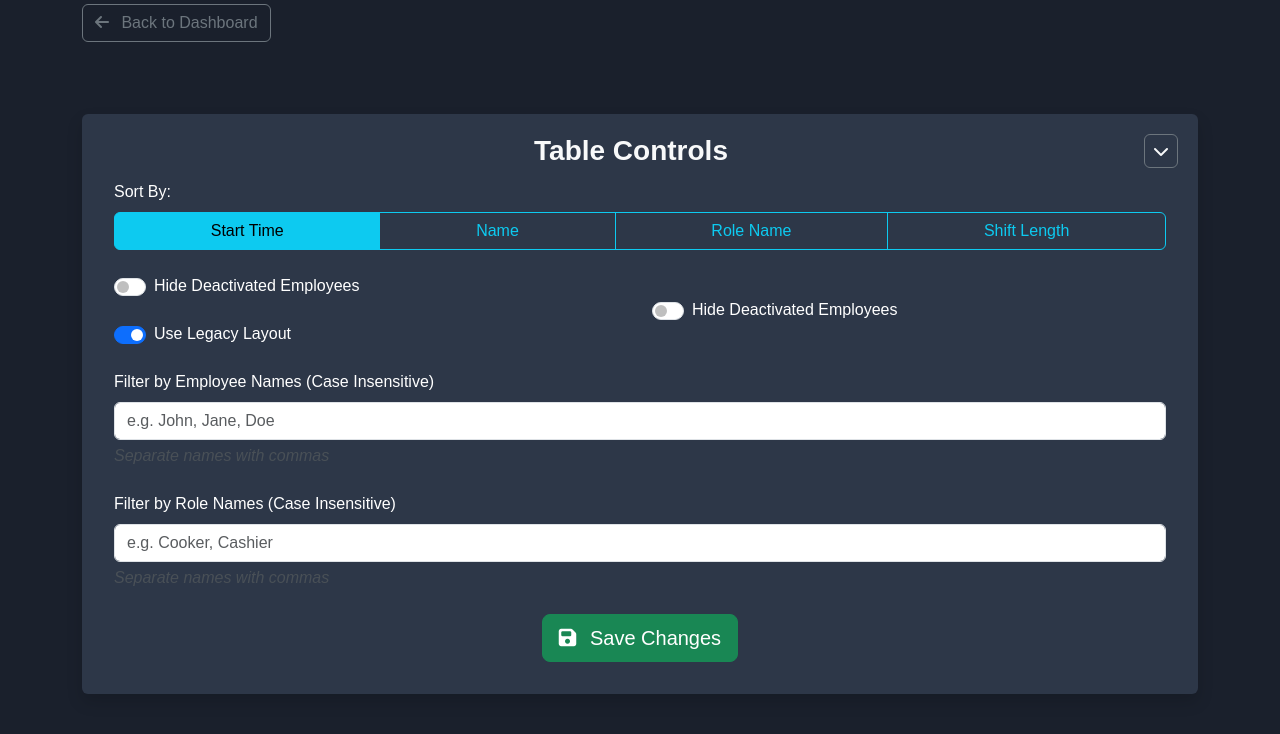
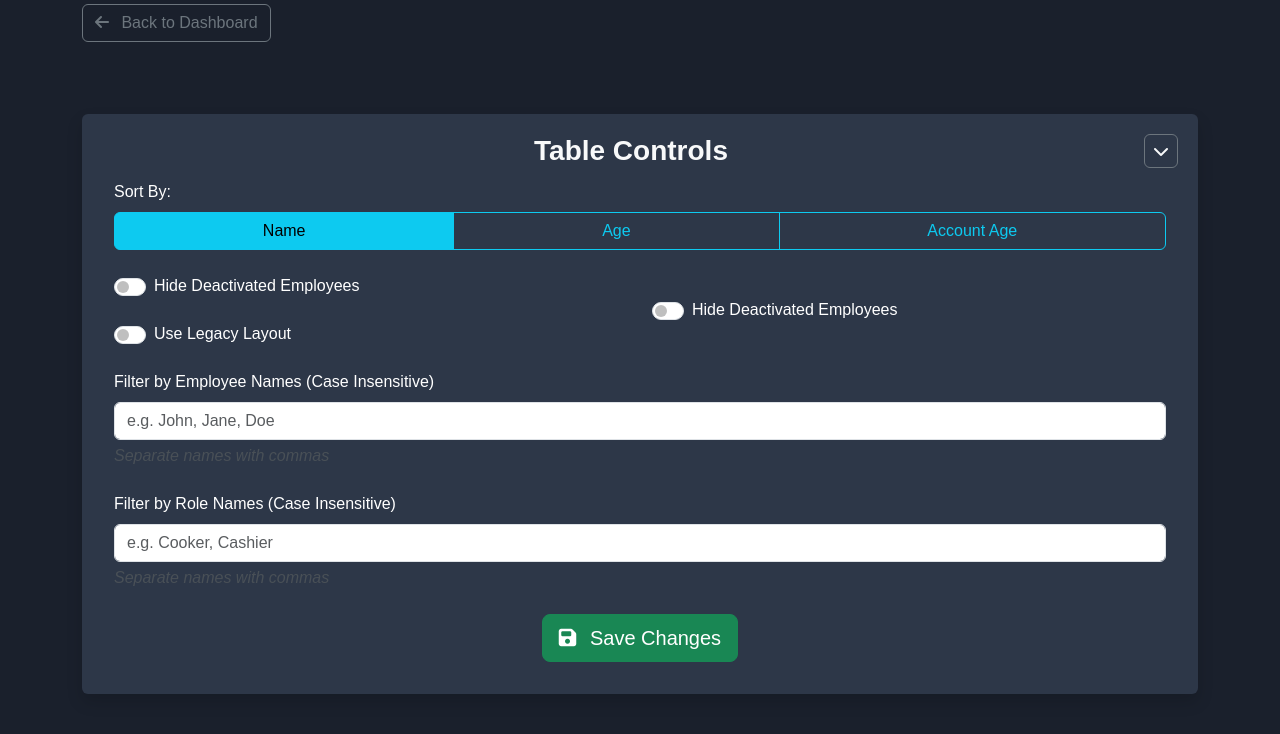
Before and after one commit to 0x3F-Lab/clock-in-system, a Django app: template src/django/auth_app/templates/auth_app/schedule_dashboard.html in a window 1280 px wide, after a click on "Table Controls". Shown: the part 190-924 px from the top of the page. Run offline with Django 5.2, Linux system fonts and the light colour scheme; the template is opened without the code that fills it: most values are stand-ins (such as "Sample title", 1, 10 or a date in 2020); some libraries are stand-ins or nearby versions.

Commit message:
Fix pagination and update default schedule view - Fix pagination on modern table style for schedule dashboard as the   pagination values werent set when loading the schedules. - Update default page view to use the modern style, but on screen   smaller than the large bracket, they are set to use the legacy view   for better support.

```diff
--- a/src/django/auth_app/static/js/schedule_dashboard.js
+++ b/src/django/auth_app/static/js/schedule_dashboard.js
@@ -44,10 +44,16 @@ $(document).ready(function() {
         loadSchedule(new Date().toLocaleDateString('sv-SE'));
     });
 
+    // Update page to use legacy style if the screen is <medium
+    if ($(window).width() < 992) {
+      $('#useLegacy').prop('checked', true);
+      showCorrectSortOptions();
+      $('#paginationController').addClass('d-none');
+    }
+
     // --- Initial Page Load ---
     updateStoreInformation(getSelectedStoreID());
     loadSchedule(new Date().toLocaleDateString('sv-SE'));
-    $('#paginationController').addClass('d-none'); // STARTS OFF HIDDEN ---- REMOVE THIS ONCE SET DEFAULT TO NEW VISUAL METHOD
 
     // Activate the pagination system (set the update function)
     handlePagination({updateFunc: loadScheduleViaPagination});
@@ -179,7 +185,6 @@ function handleShiftModification() {
         }
 
         const shiftId = $('#editShiftId').val();
-        console.log(form.find('#editShiftRole').val());
 
         // EITHER CREATE OR UPDATE EXISTING SHIFT DEPENDING IF shiftID SET
         showSpinner();
@@ -410,7 +415,7 @@ function loadSchedule(week) {
                 if (!$('#paginationController').hasClass('d-none')) { $('#paginationController').addClass('d-none'); }
             } else {
                 renderModernTableView(data);
-                setPaginationValues(data.offset, data.total_employees);
+                setPaginationValues(data.offset, data.total);
                 if ($('#paginationController').hasClass('d-none')) { $('#paginationController').removeClass('d-none'); }
             }
 
@@ -435,7 +440,6 @@ function loadSchedule(week) {
 
 
 function renderLegacyCardView(data) {
-    console.log(data);
     const scheduleContainer = $('#schedule-container');
     scheduleContainer.empty();
 
--- a/src/django/auth_app/templates/auth_app/schedule_dashboard.html
+++ b/src/django/auth_app/templates/auth_app/schedule_dashboard.html
@@ -33,7 +33,7 @@
 
   <div class="collapse" id="tableControllerCollapse">
     <div class="p-3 pt-2">
-      <div id="legacy-sort" class="mb-4">
+      <div id="legacy-sort" class="mb-4 d-none">
         <label class="form-label d-block">Sort By:</label>
         <div id="sortFieldsLegacy" class="btn-group w-100" role="group" aria-label="Sort Options">
           <input type="radio" class="btn-check" name="sortFieldLegacy" id="sortTime" value="time" autocomplete="off" checked>
@@ -50,7 +50,7 @@
         </div>
       </div>
 
-      <div id="new-sort" class="mb-4 d-none">
+      <div id="new-sort" class="mb-4">
         <label class="form-label d-block">Sort By:</label>
         <div id="sortFields" class="btn-group w-100" role="group" aria-label="Sort Options">
           <input type="radio" class="btn-check" name="sortField" id="sortName" value="name" autocomplete="off" checked>
@@ -72,7 +72,7 @@
           </div>
 
           <div class="form-check form-switch mb-4">
-            <input type="checkbox" id="useLegacy" class="form-check-input p-2" checked />
+            <input type="checkbox" id="useLegacy" class="form-check-input p-2" />
             <label for="useLegacy" class="form-check-label">Use Legacy Layout</label>
           </div>
         </div>
```
